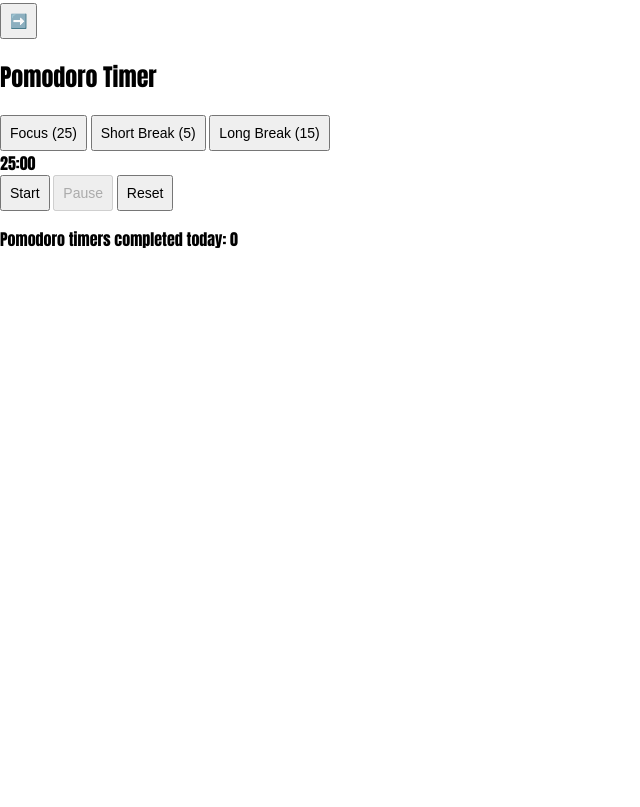
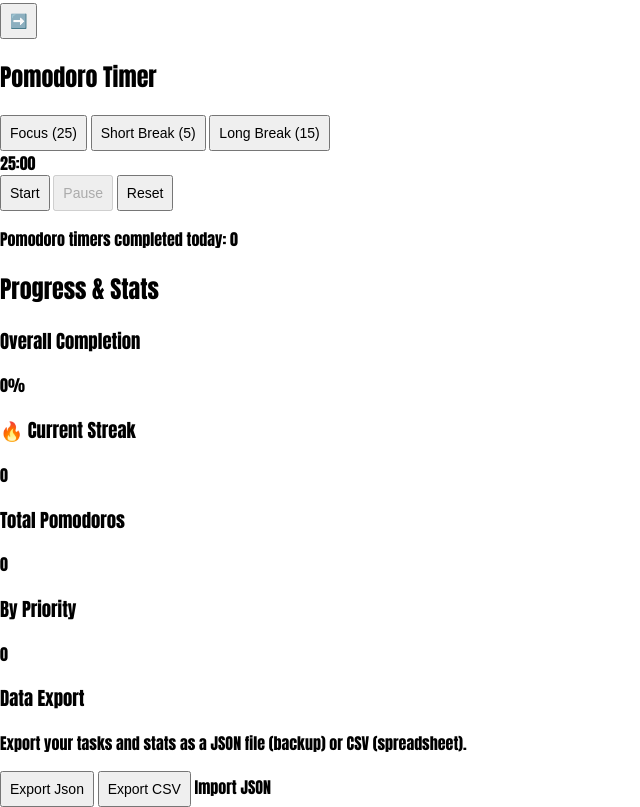
Before and after one commit to harshilarora250/plandy, a plain HTML site: page index.html in a window 1280 px wide. Shown: the part 684-1491 px from the top of the page, without its empty margins (0-640 px from the left). Before the commit the page ends 951 px from the top, so only its background shows below. Drawn offline with Linux system fonts and the light colour scheme.

Commit message:
index.html complete

```diff
--- a/index.html
+++ b/index.html
@@ -115,7 +115,46 @@
             <p class="muted">Pomodoro timers completed today: <span id="pomodoroCount">0</span></p>
         </div>
     </section>
+
+    <section id="view-stats" class="view">
+        <h2>Progress & Stats</h2>
+        <div class="grid-top">
+            <div class="card">
+                <h3>Overall Completion</h3>
+                <div class="progress-bar"><div id="overallProgressFill" class="progress-fill"></div>
+
+                <p id="overallProgressText" class="muted">0%</p>
+            </div>
+            <div class="card">
+                <h3>🔥 Current Streak</h3>
+                <p id="streakCount2" class="big-number">0</p>
+            </div>
+            <div class="card">
+                <h3>Total Pomodoros</h3>
+                <p id="totalPomodoros" class="big-number">0</p>
+            </div>
+
+            <div class="card">
+                <h3>By Priority</h3>
+                <p id="priorityBreakdown" class="big-number">0</p>
+            </div>
+            <div class="card">
+                <h3>Data Export</h3>
+                <p class="muted">Export your tasks and stats as a JSON file (backup) or CSV (spreadsheet).</p>
+            </div>
+            <div class="export-buttons">
+                <button id="exportJson">Export Json</button>
+                <button id="exportCsv">Export CSV</button>
+                <label class="import-label">
+                    Import JSON
+                    <input type="file" id="importFile" accept=".json" hidden>
+                </label>
+            </div>
+        </div>
+    </section>
 </main>
+<div id="toast" class="toast"></div>
 
+<script src="script.js"></script>
 </body>
 </html>
```
